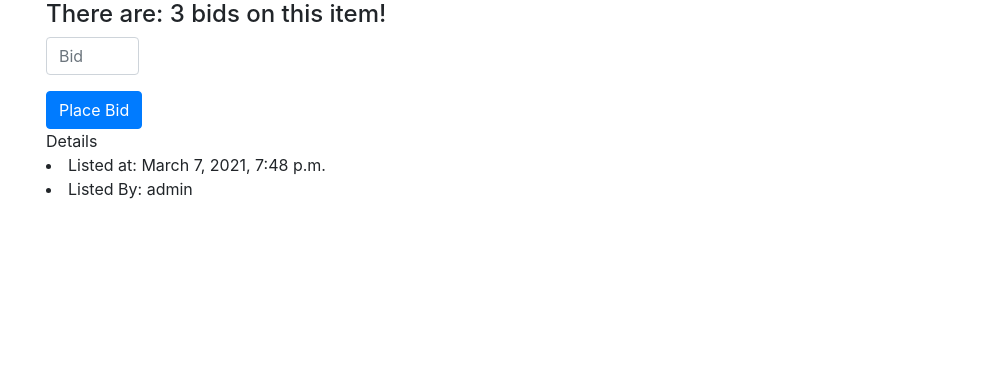
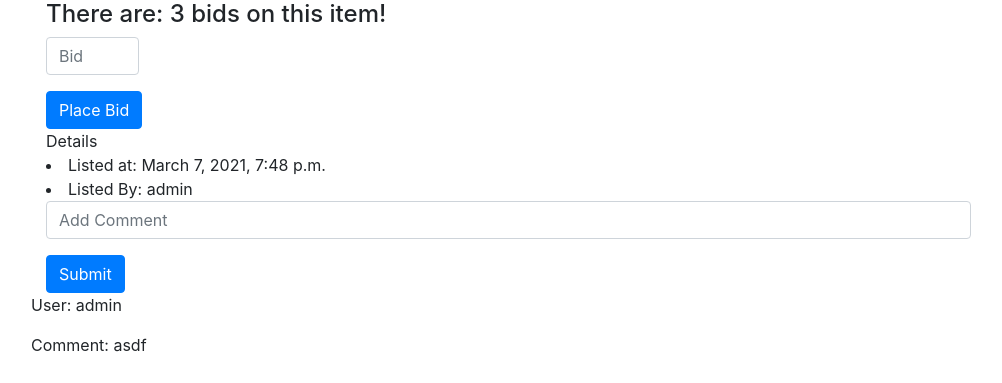
Before and after one commit to whoback/cs33, a Django app: page /listing/b42a3df5-d218-4958-9b7d-38b782ec19f4 in a window 1280 px wide. Shown: the part 614-997 px from the top of the page, without its empty margins (39-1041 px from the left). Before the commit the page ends 813 px from the top, so only its background shows below. Run offline with Django 3.2, Linux system fonts and the light colour scheme; a user stored in the database is signed in; data comes from the database, SQL or seed files in the repository; both versions use the stored data as it was after the commit; some libraries are stand-ins or nearby versions.

Commit message:
misc changes around templates

```diff
--- a/commerce/auctions/models.py
+++ b/commerce/auctions/models.py
@@ -18,7 +18,8 @@ class Listing(models.Model):
     title = models.CharField(max_length=255)
     description = models.TextField()
     starting_bid = models.DecimalField(max_digits=6, decimal_places=2)
-    current_bid = models.DecimalField(max_digits=6, decimal_places=2)
+    current_bid = models.DecimalField(
+        max_digits=6, decimal_places=2, null=True)
     image_url = models.URLField()
     date_listed = models.DateTimeField(auto_now_add=True)
     id = models.UUIDField(primary_key=True, default=uuid.uuid4, editable=False)
--- a/commerce/auctions/templates/auctions/index.html
+++ b/commerce/auctions/templates/auctions/index.html
@@ -21,7 +21,11 @@
             <div class="card-body">
                 <h5 class="card-title">{{ listing.title }}</h5>
                 <p class="card-text">{{ listing.description }}</p>
+                {% if listing.current_bid == 0 %}
                 <strong>Price: $</strong>{{ listing.starting_bid }}
+                {% else %}
+                <strong>Price: $</strong>{{ listing.current_bid }}
+                {% endif %}
                 <br>
                 <strong>Created By: </strong>{{listing.listed_by}}
                 <br>
--- a/commerce/auctions/templates/auctions/layout.html
+++ b/commerce/auctions/templates/auctions/layout.html
@@ -28,7 +28,10 @@
             <a class="nav-link" href="{% url 'create' %}">Create New Listing</a>
         </li>
         <li class="nav-item">
-            <a class="nav-link" href="{% url 'watchlist' %}">Watched Listings</a>
+            <a class="nav-link" href="{% url 'watchlist' %}">My Watched Listings</a>
+        </li>
+        <li class="nav-item">
+            <a class="nav-link" href="{% url 'category' %}">View Categories</a>
         </li>
         <li class="nav-item">
             <a class="nav-link" href="{% url 'logout' %}">Log Out</a>
--- a/commerce/auctions/templates/auctions/listing.html
+++ b/commerce/auctions/templates/auctions/listing.html
@@ -34,15 +34,21 @@
             <p>{{listing.description}}</p>
         </div>
         <h4 class="price-kit">
-            {% if listing.current_bid == 0 %}
+            {% if listing.current_bid is None %}
             ${{listing.starting_bid}}
             {% else %}
             ${{listing.current_bid}}
             {% endif %}
         </h4>
         <h4>There are: {{ bids }} bids on this item!</h4>
+        {% if message %}
+        <div>
+            <h4>{{ message }}</h4>
+        </div>
+        {% endif %}
         <form action="{% url 'bid' %}" method="post">
             {% csrf_token %}
+
             <div class="form-group">
                 <input type="hidden" name="listing_id" value="{{listing.id}}">
                 <input class="form-control col-sm-1" type="text" name="bid" placeholder="Bid">
@@ -58,6 +64,22 @@
                 Listed By: {{listing.listed_by}}
             </li>
         </div>
+
+        <form action="{% url 'add_comment' %}" method="post">
+            {% csrf_token %}
+            <div class="form-group">
+                <input type="hidden" name="listing_id" value="{{listing.id}}">
+                <input class="form-control col-sm-10" type="text" name="comment" placeholder="Add Comment">
+            </div>
+            <input class="btn btn-primary" type="submit" value="Submit">
+        </form>
+        <div class="row">
+            <div> {% for comment in comments %}
+                <p>User: {{comment.comment_by }}</p>
+                <p>Comment: {{comment.comment }}</p>
+                {% endfor %}
+            </div>
+        </div>
     </div>
 </div>
 </div>
--- a/commerce/auctions/urls.py
+++ b/commerce/auctions/urls.py
@@ -14,5 +14,6 @@ urlpatterns = [
     path("category", views.category, name="category"),
     path(r"category/<str:category_type>/list", views.category, name="category"),
     path("bid", views.bid, name="bid"),
+    path("add_comment", views.add_comment, name="add_comment")
 
 ]
--- a/commerce/auctions/views.py
+++ b/commerce/auctions/views.py
@@ -1,5 +1,6 @@
 from django.contrib.auth import authenticate, login, logout
 from django.contrib.auth.decorators import login_required
+from django.http import Http404
 
 from django.db import IntegrityError
 from django.http import HttpResponse, HttpResponseRedirect
@@ -97,8 +98,9 @@ def listing(request, id):
     except:
         pass
     bids = Bids.objects.filter(listing_id=id).count()
-
-    return render(request, 'auctions/listing.html', {'listing': listing, 'watched': watched, 'bids': bids})
+    comments = {}
+    comments = Comment.objects.filter(listing_id=id)
+    return render(request, 'auctions/listing.html', {'listing': listing, 'watched': watched, 'bids': bids, 'comments': comments})
 
 
 @login_required(login_url='/login/')
@@ -122,7 +124,6 @@ def watchlist(request):
     listings = []
     for item in watchlist:
         listings.append(item.listing_id)
-    print(listings)
     return render(request, 'auctions/watchlist.html', {'listings': listings})
 
 
@@ -139,7 +140,6 @@ def addcategory(request):
 def category(request, category_type=None):
     if category_type is None:
         category = Category.objects.all()
-        print(category)
         return render(request, 'auctions/category.html', {'category': category})
     listings = Listing.objects.filter(
         category=Category.objects.get(category=category_type))
@@ -161,13 +161,37 @@ def bid(request):
             add_bid.save()
 
             return redirect(f'/listing/{listing_id}')
-
-        if int(new_bid) > int(cur_bid):
+        if cur_bid == None:
+            cur_bid = 0
+        if float(new_bid) > float(cur_bid):
             add_bid = Bids(user=User.objects.get(username=request.user.username),
                            bid=new_bid, listing_id=Listing.objects.get(id=listing_id))
             add_bid.save()
 
-            Listing.objects.filter(id=listing_id).update(current_bid=bid)
+            Listing.objects.filter(id=listing_id).update(current_bid=new_bid)
+
+            return redirect(f'/listing/{listing_id}')
+        else:
+            raise Http404("Bid too low!")
+    return HttpResponseRedirect(reverse("index"))
+
+
+@login_required(login_url='/login/')
+def add_comment(request):
+    if request.method == "POST":
+        listing_id = request.POST.get('listing_id')
+        comment = request.POST.get('comment')
+        user = request.user.username
+
+        id = Listing.objects.get(id=listing_id)
+        if len(Comment.objects.filter(comment_by=User.objects.get(username=user),
+                                      listing_id=listing_id)):
+            Comment.objects.filter(listing_id=id).update(
+                comment=comment)
+
+        else:
+            comment = Comment(listing_id=id, comment=comment,
+                              comment_by=User.objects.get(username=user))
+            comment.save()
 
         return redirect(f'/listing/{listing_id}')
-    return HttpResponseRedirect(reverse("index"))
```
Also changed, not shown: commerce/auctions/templates/auctions/watchlist.html (+6 -1 lines), commerce/auctions/migrations/0009_auto_20210308_0156.py (added), commerce/db.sqlite3.
